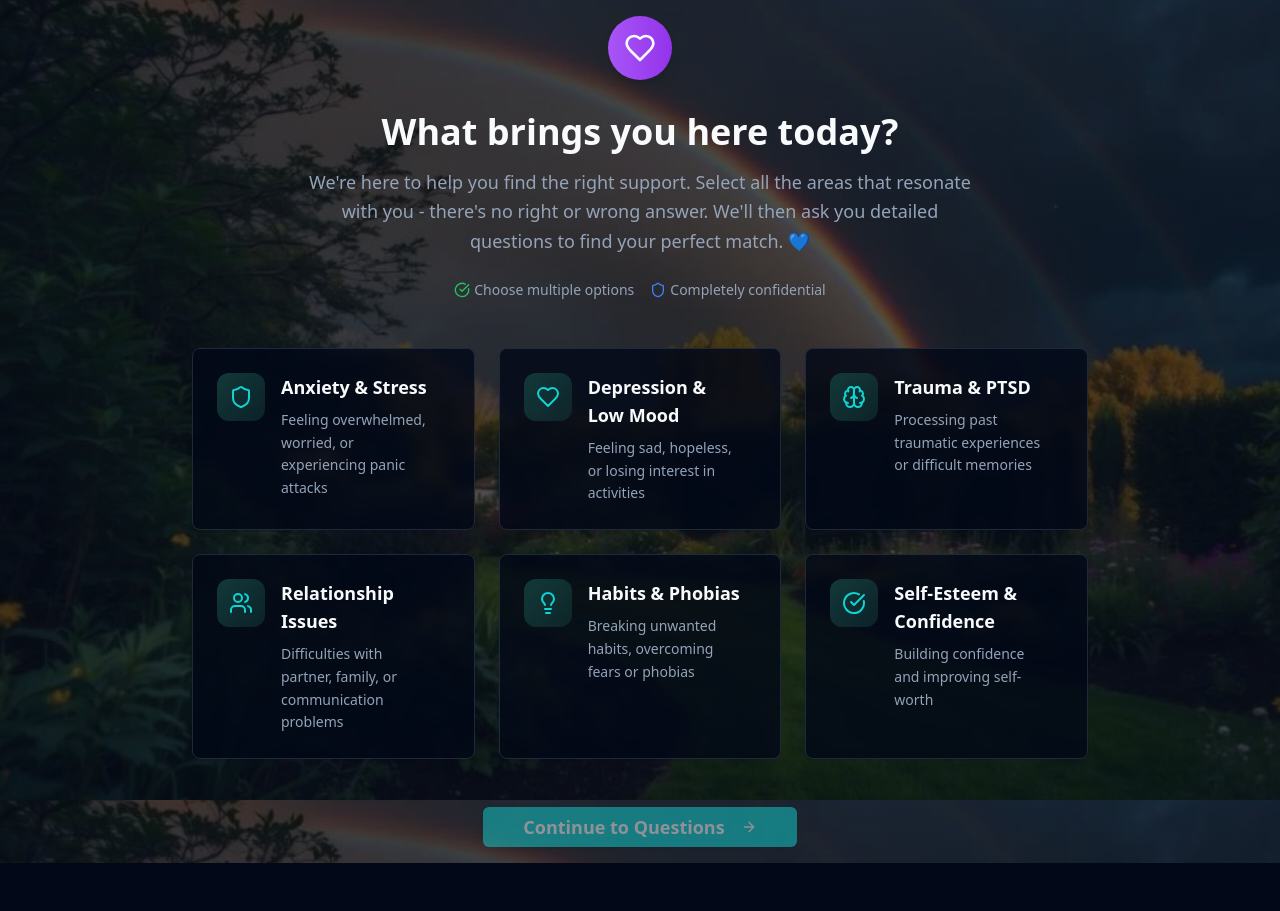
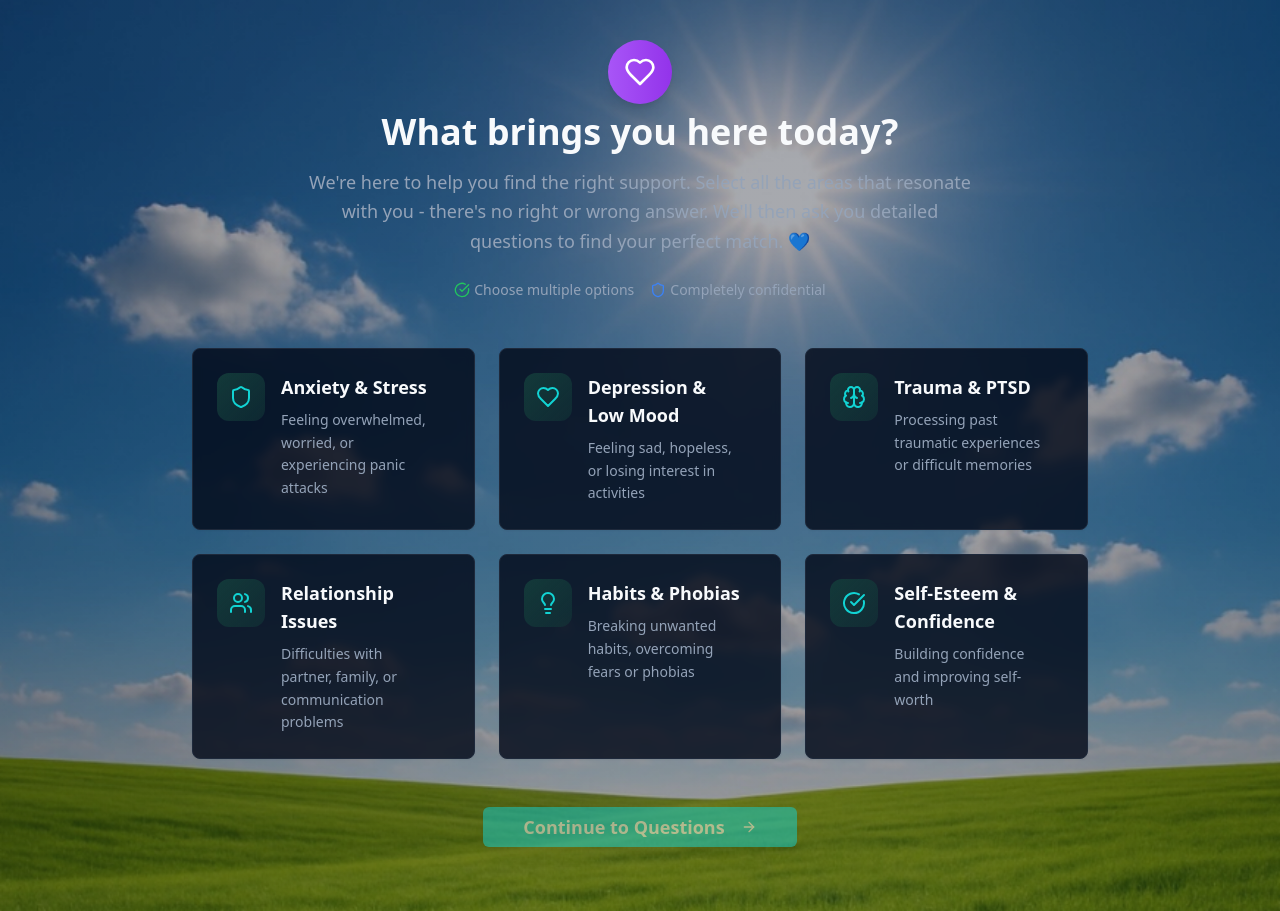
Before and after one commit to masterdev2716/therapy-counselling, a React (Vite) app: page / in a window 1280 px wide. Before the commit the page ends 863 px from the top, so only its background shows below. Built offline with nearby package versions, Linux system fonts and the light colour scheme.

Commit message:
small change

```diff
--- a/src/components/TherapyPathfinder.tsx
+++ b/src/components/TherapyPathfinder.tsx
@@ -213,7 +213,7 @@ export default function TherapyPathfinder() {
     return (
       <div className="min-h-screen p-4">
         {/* Top Logo */}
-        <div className="absolute top-4 left-1/2 transform -translate-x-1/2 z-10">
+        <div className="absolute top-10 left-1/2 transform -translate-x-1/2 z-10">
           <div
             className="w-16 h-16 bg-gradient-to-r from-purple-500 to-purple-600 rounded-full flex items-center justify-center shadow-lg cursor-pointer hover:scale-110 transition-all duration-200"
             onClick={() => window.location.reload()}
@@ -291,7 +291,7 @@ export default function TherapyPathfinder() {
     return (
       <div className="min-h-screen p-4">
         {/* Top Logo */}
-        <div className="absolute top-4 left-1/2 transform -translate-x-1/2 z-10">
+        <div className="absolute top-10 left-1/2 transform -translate-x-1/2 z-10">
           <div
             className="w-16 h-16 bg-gradient-to-r from-purple-500 to-purple-600 rounded-full flex items-center justify-center shadow-lg cursor-pointer hover:scale-110 transition-all duration-200"
             onClick={() => window.location.reload()}
@@ -388,7 +388,7 @@ export default function TherapyPathfinder() {
             <Button
               onClick={() => setCurrentStep('questions')}
               disabled={selectedProblems.length === 0}
-                className="bg-primary hover:bg-primary/90 text-white px-10 py-4 text-lg font-semibold shadow-lg hover:shadow-xl transition-all duration-300 transform hover:scale-105 disabled:opacity-50 disabled:transform-none"
+                className="bg-primary hover:bg-primary/90 text-white px-10 py-4 text-lg font-semibold shadow-lg hover:shadow-xl transition-all duration-300 transform hover:scale-105 disabled:opacity-50 disabled:transform-none mb-12"
             >
               Continue to Questions
               <ArrowRight className="ml-2 w-5 h-5" />
@@ -413,7 +413,7 @@ export default function TherapyPathfinder() {
     return (
       <div className="min-h-screen p-4">
         {/* Top Logo */}
-        <div className="absolute top-4 left-1/2 transform -translate-x-1/2 z-10">
+        <div className="absolute top-10 left-1/2 transform -translate-x-1/2 z-10">
           <div
             className="w-16 h-16 bg-gradient-to-r from-purple-500 to-purple-600 rounded-full flex items-center justify-center shadow-lg cursor-pointer hover:scale-110 transition-all duration-200"
             onClick={() => window.location.reload()}
@@ -508,7 +508,7 @@ export default function TherapyPathfinder() {
     return (
       <div className="min-h-screen p-4">
         {/* Top Logo */}
-        <div className="absolute top-4 left-1/2 transform -translate-x-1/2 z-10">
+        <div className="absolute top-10 left-1/2 transform -translate-x-1/2 z-10">
           <div
             className="w-16 h-16 bg-gradient-to-r from-purple-500 to-purple-600 rounded-full flex items-center justify-center shadow-lg cursor-pointer hover:scale-110 transition-all duration-200"
             onClick={() => window.location.reload()}
--- a/src/index.css
+++ b/src/index.css
@@ -118,7 +118,7 @@ All colors MUST be HSL.
   body {
     @apply bg-background text-foreground;
     background-image:
-      linear-gradient(hsl(var(--background) / 0.6), hsl(var(--background) / 0.6)),
+      linear-gradient(hsl(var(--background) / 0.35), hsl(var(--background) / 0.35)),
       url('./assets/background.png');
     background-size: cover;
     background-position: center;
```
Also changed, not shown: src/assets/background.png.
